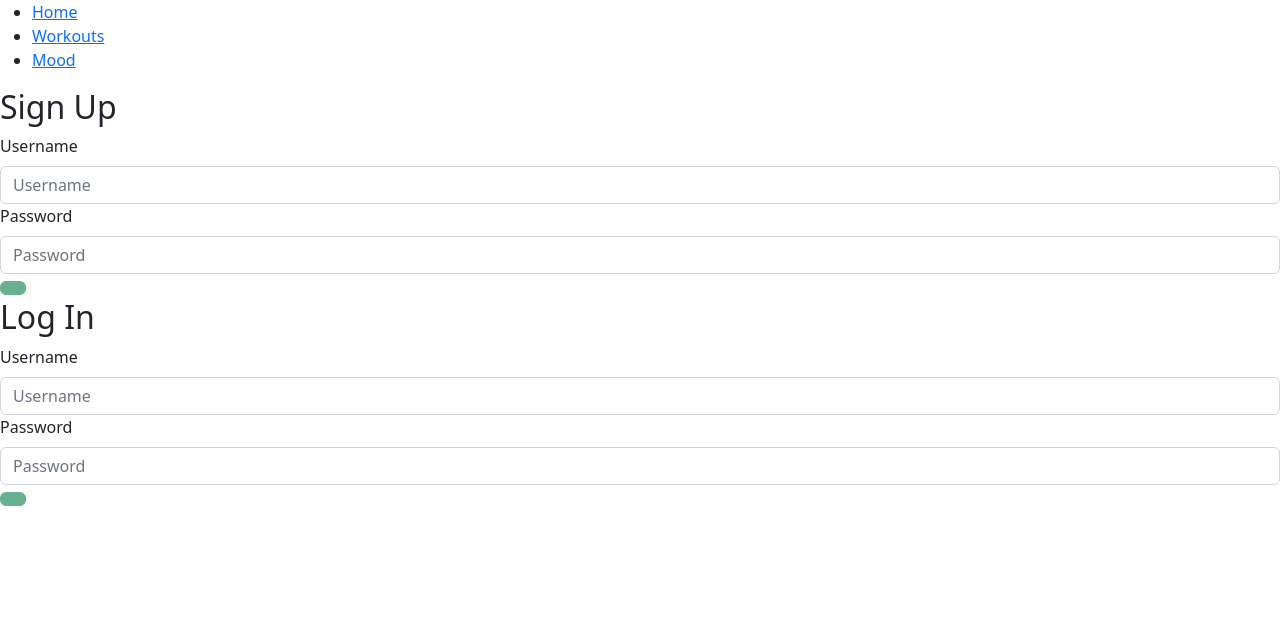
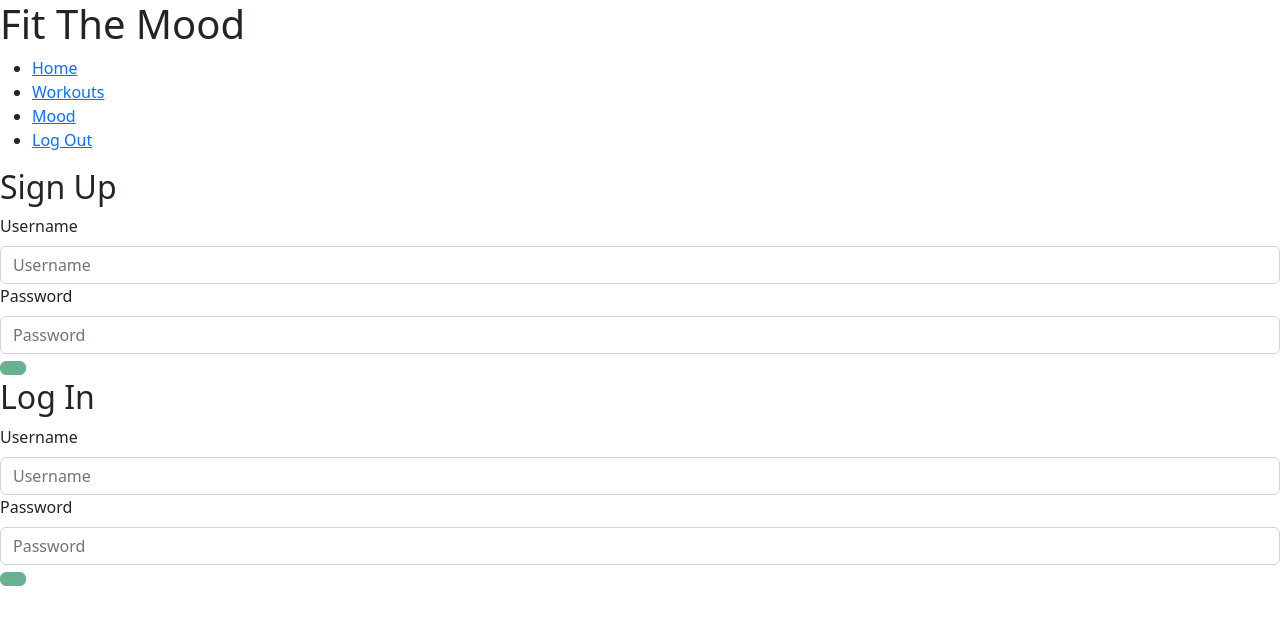
Before and after one commit to halliemestas/FitTheMood, a React (Create React App) app in the folder client/: page / in a window 1280 px wide. Shown: the top 624 px of the page. Built offline with nearby package versions, Linux system fonts and the light colour scheme.

Commit message:
added logout button for nav

```diff
--- a/client/src/Components/pages/navbar.js
+++ b/client/src/Components/pages/navbar.js
@@ -4,6 +4,7 @@ import { NavLink } from 'react-router-dom'
 export default function NavBar() {
   return (
     <nav>
+    <h1>Fit The Mood</h1>
       <ul>
         <li>
           <NavLink exact to="/home">Home</NavLink>
@@ -14,6 +15,9 @@ export default function NavBar() {
         <li>
           <NavLink to="/mood">Mood</NavLink>
         </li>
+        <li>
+          <NavLink to="/">Log Out</NavLink>
+        </li>
       </ul>
     </nav>
   );
```
